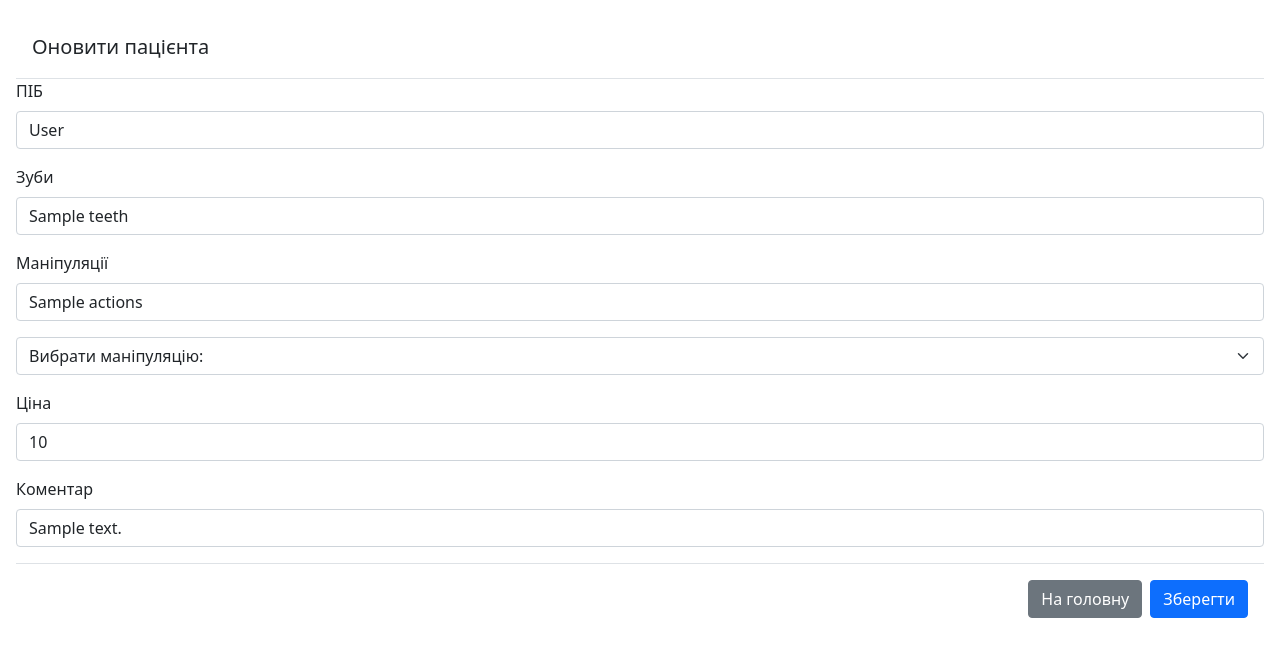
After one commit to airetOK/dr.office, a Flask app: template templates/update-patient.html in a window 1280 px wide. The commit adds this page. Shown: the top 657 px of the page. Run offline with Flask 3, Linux system fonts and the light colour scheme; the template is opened without the code that fills it: most values are stand-ins (such as "Sample title", 1, 10 or a date in 2020); some libraries are stand-ins or nearby versions.

Commit message:
Add update patient functionality, remove upgrade_table from app.py

```diff
--- a/app.py
+++ b/app.py
@@ -14,7 +14,6 @@ app.config["JWT_COOKIE_CSRF_PROTECT"] = True
 app.config["JWT_CSRF_CHECK_FORM"] = True
 app.config["JWT_SESSION_COOKIE"] = False
 jwt = JWTManager(app)
-upgrade_table(os.getenv('DB_PATH'))
 
 @app.route("/login", methods=["GET", "POST"])
 def login():
@@ -41,6 +40,14 @@ def add_patient():
     pr.add_patient(request.form)
     return redirect('/')
 
+@app.route("/update/<id>", methods=['GET', 'POST'])
+@jwt_required(locations=['cookies'])
+def update_patient(id):
+    if request.method == 'GET':
+        return render_template('update-patient.html', patient=pr.get_patient(id))
+    pr.update_patient(request.form, id)
+    return redirect('/')
+
 @app.route("/delete/<id>")
 @jwt_required(locations=['cookies'])
 def delete_patient(id):
--- /dev/null
+++ b/templates/update-patient.html
@@ -0,0 +1,119 @@
+<!DOCTYPE html>
+<html lang="uk">
+    <head>
+        <meta charset="utf-8">
+        <meta http-equiv="X-UA-Compatible" content="IE=edge">
+        <title>Dr.Office</title>
+        <meta name="description" content>
+        <meta name="viewport" content="width=device-width, initial-scale=1">
+        <link
+            href="../static/bootstrap/css/bootstrap.min.css"
+            rel="stylesheet"
+            integrity="sha384-EVSTQN3/azprG1Anm3QDgpJLIm9Nao0Yz1ztcQTwFspd3yD65VohhpuuCOmLASjC"
+            crossorigin="anonymous">
+        <link rel="stylesheet"
+            href="../static/font-awesome-4.7.0/css/font-awesome.min.css">
+        <link rel="stylesheet" href="../static/css/hover.css">
+        <script
+            src="../static/bootstrap/js/bootstrap.bundle.min.js"
+            integrity="sha384-MrcW6ZMFYlzcLA8Nl+NtUVF0sA7MsXsP1UyJoMp4YLEuNSfAP+JcXn/tWtIaxVXM"
+            crossorigin="anonymous"></script>
+        <script src="../static/js/helper.js"></script>
+    </head>
+    <body>
+        <form method="POST" action="/update/{{ patient['id'] }}">
+            <input type="hidden" name="csrf_token" id="hidden">
+            <div class="modal-body">
+                <div class="modal-header">
+                    <h5 class="modal-title">Оновити пацієнта</h5>
+                </div>
+                <div class="mb-3">
+                    <label for="fullNameInput"
+                        class="form-label">ПІБ</label>
+                    <input type="text"
+                        name="fullName"
+                        class="form-control"
+                        id="fullNameInput"
+                        value="{{ patient['fullname'] }}"
+                        required>
+                </div>
+
+                <div class="mb-3">
+                    <label for="teethInput"
+                        class="form-label">Зуби</label>
+                    <input type="tel"
+                        name="teeth"
+                        class="form-control"
+                        id="teethInput"
+                        value="{{ patient['teeth'] }}">
+                </div>
+
+                <div class="mb-3">
+                    <label for="actionInput"
+                        class="form-label">Маніпуляції</label>
+                    <input type="text"
+                        name="actions"
+                        class="form-control"
+                        id="actionInput"
+                        value="{{ patient['actions'] }}">
+                </div>
+                <div class="mb-3">
+                    <select class="form-select"
+                        id="actionSelect"
+                        onchange="appendSelectedValueToInput('#actionInput', '#actionSelect')">
+                        <option selected>Вибрати
+                            маніпуляцію:</option>
+                        <option>Анестезія</option>
+                        <option>Вторинне ендо (ліки)</option>
+                        <option>Вторинне ендо (пломбування)</option>
+                        <option>Консультація</option>
+                        <option>Корекція реставрації</option>
+                        <option>Кофердам</option>
+                        <option>MTA</option>
+                        <option>Не прийшов</option>
+                        <option>Первинне ендо (ліки)</option>
+                        <option>Первинне ендо (пломбування)</option>
+                        <option>Препарування під коронку та зняття
+                            відбитків</option>
+                        <option>Професійна гігієна</option>
+                        <option>Реставрація зуба</option>
+                        <option>Скловолоконний штифт</option>
+                        <option>Фіксація м/к коронки</option>
+                        <option>Фіксація цирконієвої
+                            коронки</option>
+                    </select>
+                </div>
+
+                <div class="mb-3">
+                    <label for="priceInput"
+                        class="form-label">Ціна</label>
+                    <input type="number"
+                        name="price"
+                        step="0.01"
+                        class="form-control"
+                        id="priceInput"
+                        value="{{ patient['price'] }}">
+                </div>
+
+                <div class="mb-3">
+                    <label for="commentInput"
+                        class="form-label">Коментар</label>
+                    <input type="text"
+                        name="comment"
+                        class="form-control"
+                        id="commentInput"
+                        value="{{ patient['comment'] }}">
+                </div>
+
+                <div class="modal-footer">
+                    <a href="/" class="btn btn-secondary" role="button">На головну</a>
+                    <button type="submit" class="btn btn-primary">Зберегти</button>
+                </div>
+            </div>
+        </form>
+
+        <script>
+            document.querySelector('#hidden').value = document.cookie.split('=')[1];
+        </script>
+    </body>
+</html>
```
Also changed, not shown: repository/patients_repository.py (+17 -0 lines), templates/office.html (+12 -3 lines).
